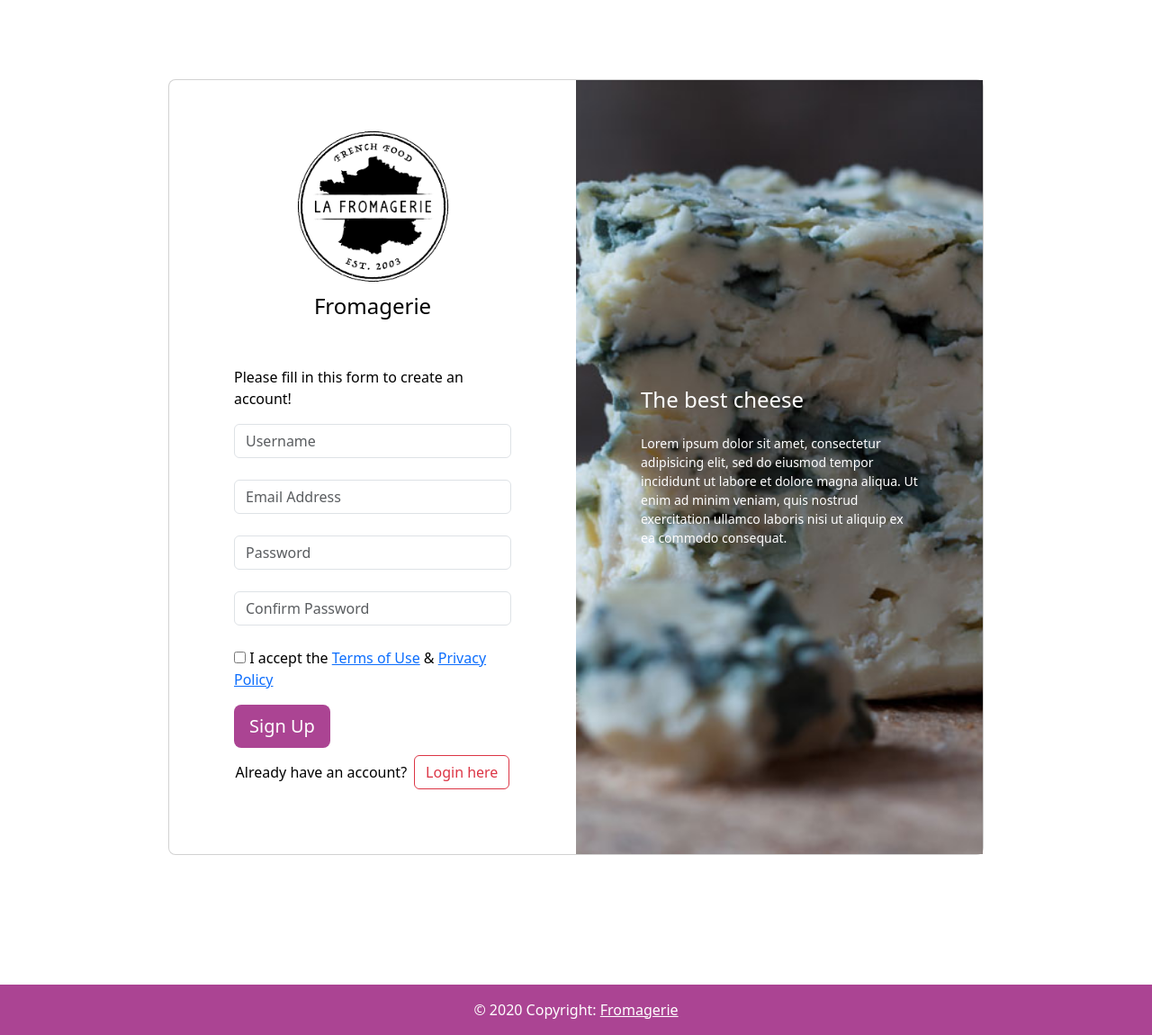
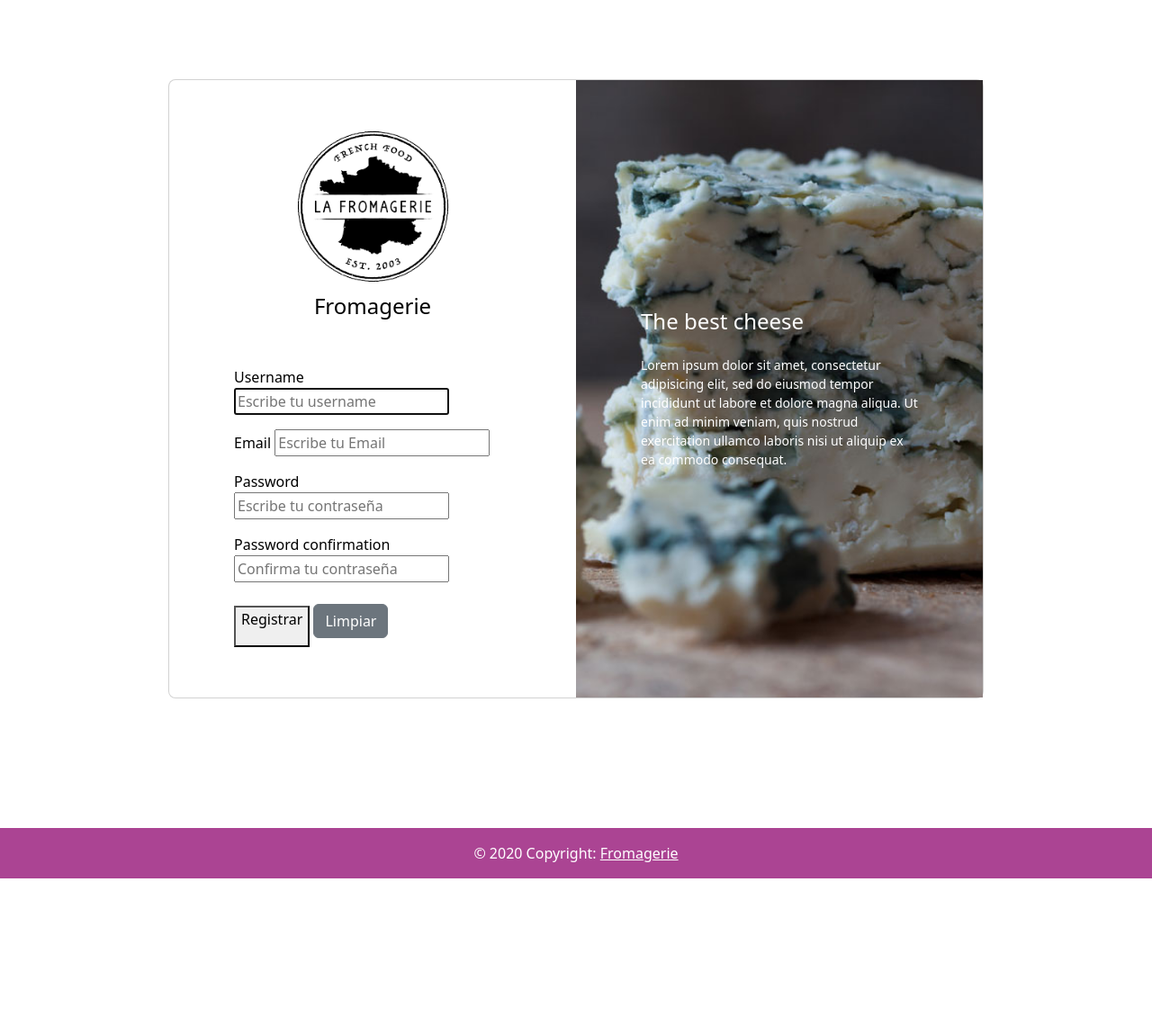
Before and after one commit to cratulas/Sumativa3ProWeb, a Django app: page /signup/ in a window 1280 px wide. Shown: the part 56-1206 px from the top of the page at 90% size. After the commit the page ends 1032 px from the top, so only its background shows below. Run offline with Django 4.2, Linux system fonts and the light colour scheme; some libraries are stand-ins or nearby versions.

Commit message:
SignUp list

```diff
--- a/fromagerie/forms.py
+++ b/fromagerie/forms.py
@@ -1,6 +1,45 @@
 from django import forms
 from .models import ContactForm
 from .models import Producto
+
+
+from django.contrib.auth.models import User
+from django.contrib.auth.forms import UserCreationForm
+
+class SignUpForm(UserCreationForm):
+    email = forms.EmailField(max_length=200, help_text='Required')
+
+    class Meta:
+        model = User
+        fields = ('username', 'email', 'password1', 'password2')
+        widgets = {
+                'username': forms.TextInput(attrs={'placeholder': 'Escribe tu username'}),
+                'email': forms.EmailInput(attrs={'placeholder': 'Escribe tu Email'}),
+                'password1': forms.PasswordInput(attrs={'placeholder': 'Escribe tu contraseña'}),
+                'password2': forms.PasswordInput(attrs={'placeholder': 'Confirma tu contraseña'}),
+            }
+        error_messages = {
+                'username': {
+                    'required': 'El nombre de usuario es obligatorio.',
+                    'unique': 'Este nombre de usuario ya está en uso. Por favor, elige otro.',
+                    'invalid': 'El nombre de usuario contiene caracteres no permitidos.'
+                },
+                'email': {
+                    'required': 'El correo electrónico es obligatorio.',
+                    'unique': 'Este correo electrónico ya está registrado. ¿Ya tienes una cuenta?',
+                    'invalid': 'Por favor, ingresa un correo electrónico válido.'
+                },
+                'password1': {
+                    'required': 'La contraseña es obligatoria.',
+                    'password_too_short': 'La contraseña es demasiado corta. Debe tener al menos 8 caracteres.',
+                    'password_too_common': 'La contraseña es demasiado común. Por favor, elige una contraseña más compleja.',
+                    'password_entirely_numeric': 'La contraseña no debe ser totalmente numérica.',
+                },
+                'password2': {
+                    'required': 'La confirmación de la contraseña es obligatoria.',
+                    'password_mismatch': 'Las contraseñas no coinciden. Por favor, asegúrate de que ambas sean idénticas.'
+                },
+            }
 
 class ContactFormModel(forms.ModelForm):
     class Meta:
--- a/fromagerie/static/fromagerie/js/signUp.js
+++ b/fromagerie/static/fromagerie/js/signUp.js
@@ -1,23 +1,16 @@
 $(document).ready(function () {
   $("form").submit(function (event) {
-      event.preventDefault(); // Evita el envío del formulario por defecto
+      event.preventDefault();
 
       // Obtener los valores de los campos
       var username = $("input[name='username']").val();
       var email = $("input[name='email']").val();
-      var password = $("input[name='password']").val();
-      var confirmPassword = $("input[name='confirm_password']").val();
-      var termsCheckbox = $("input[type='checkbox']").is(":checked");
-
-      // Validar campos vacíos
-      if (username === "" || email === "" || password === "" || confirmPassword === "") {
-        alert("Por favor, completa todos los campos.");
-        return;
-      }
+      var password1 = $("input[name='password1']").val();
+      var password2 = $("input[name='password2']").val();
 
       // Validar longitud del username
-      if (username.length <= 6) {
-        alert("El nombre de usuario debe tener al menos 7 caracteres.");
+      if (username.length < 6) {
+          alert("El nombre de usuario debe tener al menos 6 caracteres.");
           return;
       }
 
@@ -29,26 +22,20 @@ $(document).ready(function () {
       }
 
       // Validar coincidencia de contraseñas
-      if (password !== confirmPassword) {
+      if (password1 !== password2) {
           alert("Las contraseñas no coinciden.");
           return;
       }
 
       // Validar formato y complejidad de la contraseña
       var passwordRegex = /^(?=.*[a-z])(?=.*[A-Z])(?=.*\d)[a-zA-Z\d]{8,}$/;
-      if (!passwordRegex.test(password)) {
+      if (!passwordRegex.test(password1)) {
           alert("La contraseña debe tener al menos 8 caracteres y contener al menos una letra mayúscula, una letra minúscula y un número.");
-        return;
-      }
-
-      // Validar aceptación de términos
-      if (!termsCheckbox) {
-        alert("Debes aceptar los términos y condiciones.");
           return;
       }
 
       // Mostrar mensaje de éxito y redirigir
       alert("Registro exitoso. ¡Bienvenido a Fromagerie!");
-      window.location.href = "index.html"; // Cambia "index.html" por la URL deseada
+      $("form").unbind('submit').submit();
   });
 });
--- a/fromagerie/templates/fromagerie/signUp.html
+++ b/fromagerie/templates/fromagerie/signUp.html
@@ -76,40 +76,46 @@
                             style="width: 185px;" alt="logo">
                           <h4 class="mt-1 mb-5 pb-1">Fromagerie</h4>
                         </div>
+                        <form action="{% url 'signup' %}" method="post">
+                            {% csrf_token %}
 
-                        <form action="!#" method="post">
-                          <p>Please fill in this form to create an account!</p>
+                            <p>
+                                <label for="{{ form.username.id_for_label }}" class="colocar_username">
+                                    {{ form.username.label }}
+                                </label>
+                                {{ form.username }}
+                            </p>
 
-                          <div class="form-outline mb-4">
-                            <input type="text" class="form-control" name="username" placeholder="Username" required="required">
-                          </div>
+                            <!-- Campo email -->
+                            <p>
+                                <label for="{{ form.email.id_for_label }}" class="colocar_email">
+                                    {{ form.email.label }}
+                                </label>
+                                <input type="email" name="{{ form.email.name }}" id="{{ form.email.id_for_label }}" placeholder="Escribe tu Email">
+                            </p>
 
-                          <div class="form-outline mb-4">
-                            <input type="email" class="form-control" name="email" placeholder="Email Address" required="required">
-                          </div>
+                            <!-- Campo password1 -->
+                            <p>
+                                <label for="{{ form.password1.id_for_label }}" class="colocar_password1">
+                                    {{ form.password1.label }}
+                                </label>
+                                <input type="password" name="{{ form.password1.name }}" id="{{ form.password1.id_for_label }}" placeholder="Escribe tu contraseña">
+                            </p>
 
-                          <div class="form-outline mb-4">
-                            <input class="form-control" type="password" name="password" placeholder="Password" required="required">
-                          </div>
+                            <!-- Campo password2 -->
+                            <p>
+                                <label for="{{ form.password2.id_for_label }}" class="colocar_password2">
+                                    {{ form.password2.label }}
+                                </label>
+                                <input type="password" name="{{ form.password2.name }}" id="{{ form.password2.id_for_label }}" placeholder="Confirma tu contraseña">
+                            </p>
 
-                          <div class="form-outline mb-4">
-                            <input class="form-control" type="password" name="confirm_password" placeholder="Confirm Password" required="required">
-                          </div>
+                            <button type="submit" name="enviar_formulario" class="my-2" id="enviar"><p>Registrar</p></button>
+                            <button type="reset" class="btn btn-secondary my-2" id="limpiarFormulario">Limpiar</button>
+                        </form>
 
-                          <div class="form-group">
-                            <label class="form-check-label"><input type="checkbox" required="required"> I accept the <a href="#">Terms of Use</a> &amp; <a href="#">Privacy Policy</a></label>
-                          </div>
 
-                          <div class="form-group">
-                              <button type="submit" class="btn btn-lg mt-3 text-white" style="background-color: #ab4493">Sign Up</button>
-                          </div>
 
-                          <div class="d-flex align-items-center justify-content-center pb-4 mt-2">
-                            <p class="mb-0 me-2">Already have an account? </p>
-                            <a href="{% url 'login' %}" class="btn btn-outline-danger">Login here</a>
-                          </div>
-
-                        </form>
 
                       </div>
                     </div>
--- a/fromagerie/views.py
+++ b/fromagerie/views.py
@@ -10,12 +10,32 @@ from rest_framework import viewsets
 from .serializers import ProductoSerializer
 import requests
 from django.http import JsonResponse
+from .forms import SignUpForm
+from django.contrib import messages
+
+
+
+def signup(request):
+    if request.method == 'POST':
+        form = SignUpForm(request.POST)
+        if form.is_valid():
+            form.save()
+            username = form.cleaned_data.get('username')
+            messages.success(request, f'Account created for {username}!')
+            return redirect('login')
+    else:
+        form = SignUpForm()
+    return render(request, 'fromagerie/signup.html', {'form': form})
+
+
 
 def cheese_list(request):
     response = requests.get("https://cheese-api.onrender.com/cheeses")
     cheeses = response.json() if response.status_code == 200 else []
 
     return render(request, "fromagerie/cheese_list.html", {"cheeses": cheeses})
+
+
 
 def obtener_cheeses(request):
     url = "https://cheese-api.onrender.com/cheeses"
@@ -26,6 +46,8 @@ def obtener_cheeses(request):
         return JsonResponse(response.json(), safe=False)
     else:
         return JsonResponse({"error": "No se pudo obtener la información de la API"}, status=500)
+
+
 
 class ProductoViewSet(viewsets.ModelViewSet):
     queryset = Producto.objects.all()
@@ -40,8 +62,12 @@ class ProductoViewSet(viewsets.ModelViewSet):
             productos = productos.filter(nombre__contains=nombre)
         return productos
 
+
+
 def index(request):
     return render(request, 'fromagerie/index.html')
+
+
 
 def contact(request):
     if request.method == 'POST':
@@ -53,6 +79,8 @@ def contact(request):
         form = ContactFormModel()
 
     return render(request, 'fromagerie/contact.html', {'form': form})
+
+
 
 # CRUD PRODUCTOS
 @user_passes_test(es_admin, login_url='/admin/')
@@ -99,10 +127,10 @@ def eliminar_producto(request, pk):
     return render(request, 'fromagerie/eliminar_producto.html', {'producto': producto})
 # FIN CRUD PRODUCTOS
 
+
+
 def login(request):
     return render(request, 'fromagerie/login.html')
-def signup(request):
-    return render(request, 'fromagerie/signup.html')
 def recoverpassword(request):
     return render(request, 'fromagerie/recoverpassword.html')
 def about(request):
```
Lines whose indentation alone changed are shown as unchanged.
